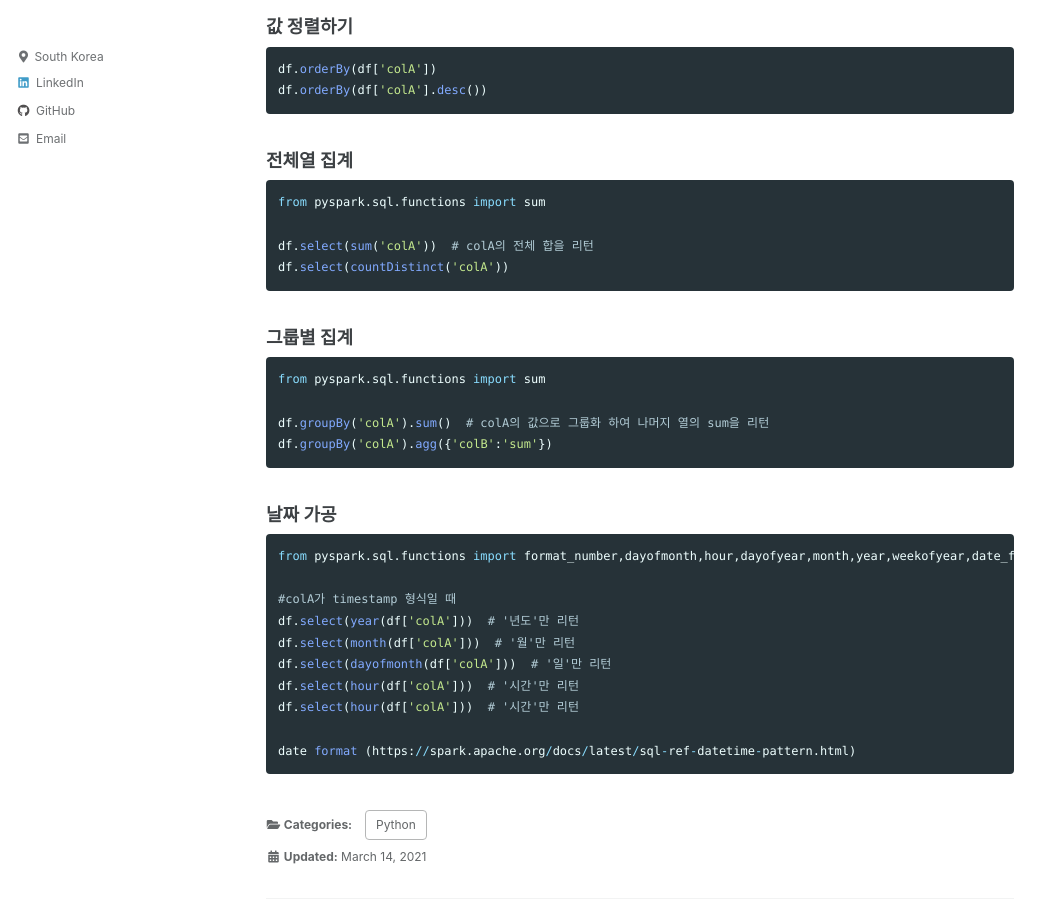
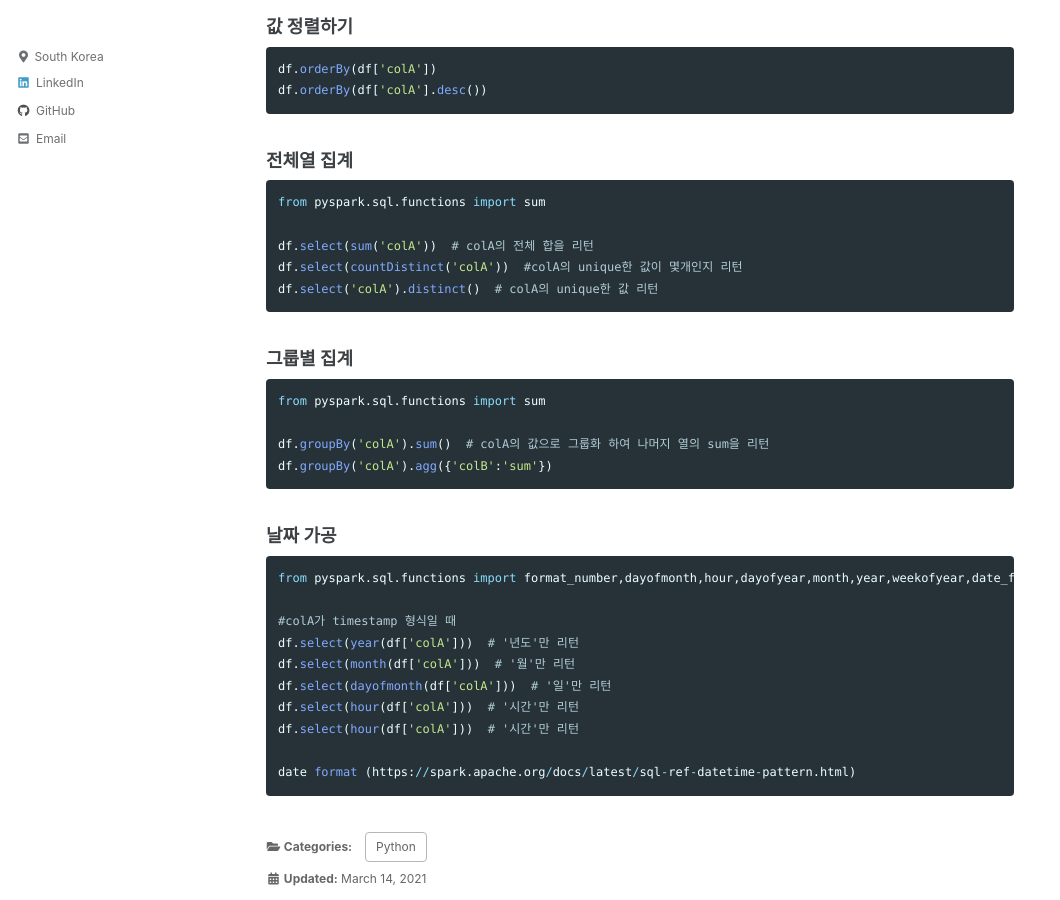
Before and after one commit to amoryoungakim/amoryoungakim.github.io, a Jekyll site: the page built from _posts/2021-03-14-how-to-use-PySpark.md, in a window 1280 px wide and 900 px high, scrolled down 1986 px. Shown: the whole window, without its empty margins (0-1060 px from the left). Built offline with Jekyll 4.4.1, drawn with Linux system fonts in a browser that asks for light colours; cached includes are drawn as plain includes; comment, search, counter and statistics services are not loaded; some of the changed text lies outside the part shown.

Commit message:
Update 2021-03-14-how-to-use-PySpark.md

````diff
--- a/_posts/2021-03-14-how-to-use-PySpark.md
+++ b/_posts/2021-03-14-how-to-use-PySpark.md
@@ -111,7 +111,8 @@ df.orderBy(df['colA'].desc())
 from pyspark.sql.functions import sum
 
 df.select(sum('colA'))  # colA의 전체 합을 리턴
-df.select(countDistinct('colA'))
+df.select(countDistinct('colA'))  #colA의 unique한 값이 몇개인지 리턴
+df.select('colA').distinct()  # colA의 unique한 값 리턴
 ```
 
 ### 그룹별 집계
````
